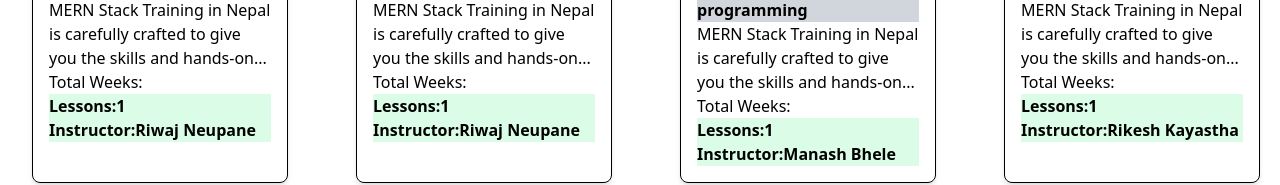
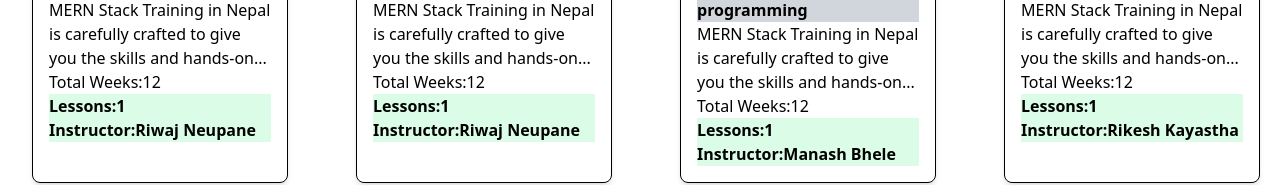
Before and after one commit to bibekshah75674/basic-react, a React (Vite) app: page / in a window 1280 px wide. Shown: the part 332-517 px from the top of the page. Built offline with nearby package versions, Linux system fonts and the light colour scheme.

Commit message:
fixed small error in h3 totalWeeks

```diff
--- a/src/assets/CourseCard.jsx
+++ b/src/assets/CourseCard.jsx
@@ -5,7 +5,7 @@ export const CourseCard = ({item})=>{
                 <img src={item.image} alt=""/>
                 <h2 className="font-bold bg-gray-300">{item.name}</h2>
                 <p>{item.description}</p>
-                <h3>Total Weeks:{item.totaWeeks}</h3>
+                <h3>Total Weeks:{item.totalWeeks}</h3>
                 <h3 className="font-bold bg-green-100">Lessons:{item.lessons}</h3>
                 <h2 className="font-bold bg-green-100">Instructor:{item.instructor}</h2>
             </div>
```
